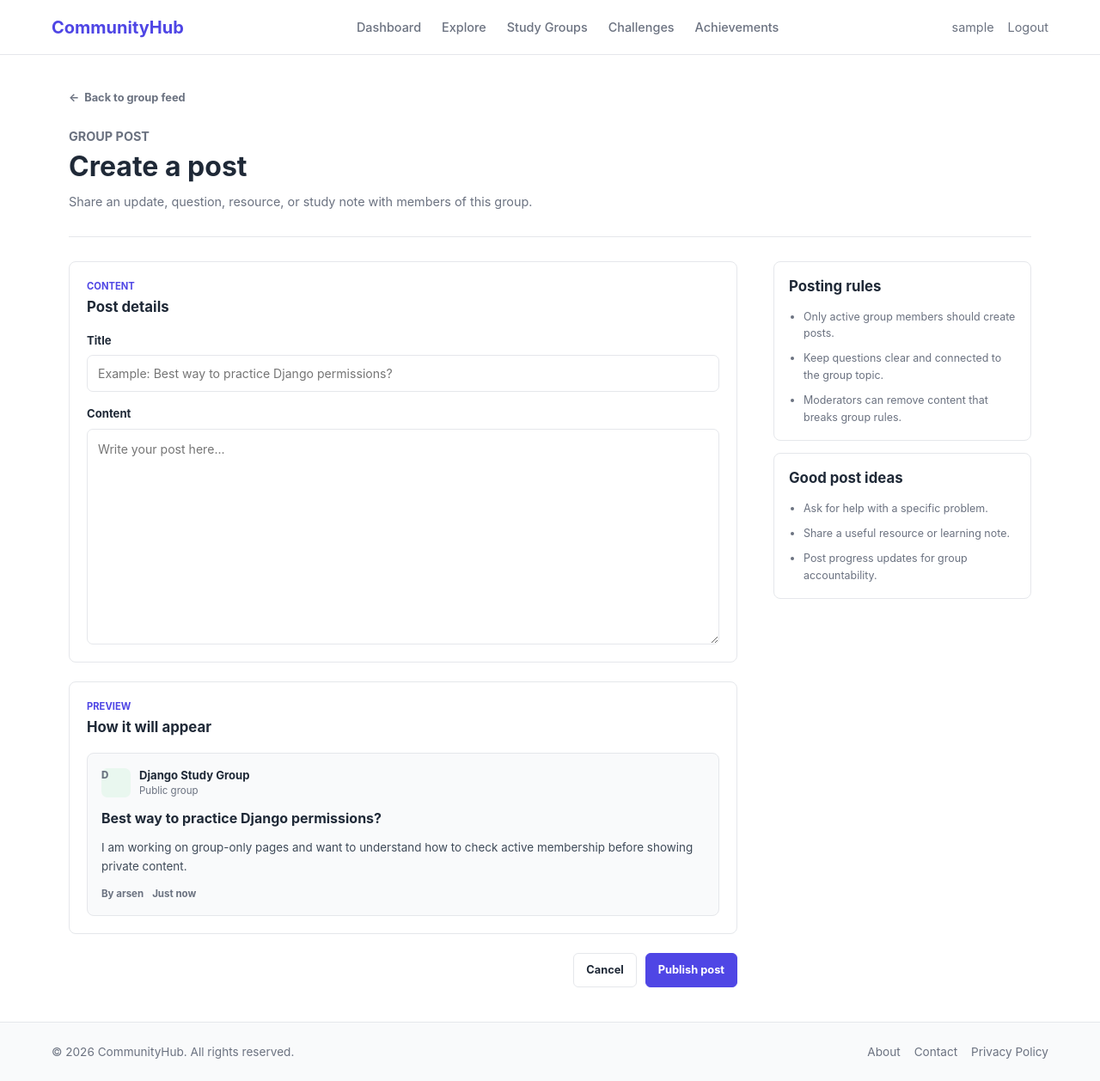
After one commit to arsenibatullin21-web/skillsprint, a Django app: page /community/groups/1/create/ in a window 1280 px wide. The commit adds this page. Shown: the whole page at 86% size. Run offline with Django 5.2, Linux system fonts and the light colour scheme; a user stored in the database is signed in; tables that the repository leaves empty hold one stand-in row (values such as "Sample post").

Commit message:
Community: Post Create logic

```diff
--- a/community/forms.py
+++ b/community/forms.py
@@ -1 +1,10 @@
-em
+from django import forms
+
+from study_groups.models import GroupPost
+
+
+class PostCreateForm(forms.ModelForm):
+
+    class Meta:
+        model = GroupPost
+        fields = ['title', 'content']
--- /dev/null
+++ b/community/static/community/css/post_create.css
@@ -0,0 +1,283 @@
+.post-create-page {
+    max-width: 1120px;
+    margin: 0 auto;
+}
+
+.post-create-breadcrumbs {
+    display: flex;
+    align-items: center;
+    gap: 8px;
+    margin-bottom: 24px;
+    color: var(--color-text-muted);
+    font-size: 0.8rem;
+}
+
+.post-create-breadcrumbs a {
+    display: inline-flex;
+    align-items: center;
+    gap: 6px;
+    font-weight: 650;
+}
+
+.post-create-breadcrumbs a:hover {
+    color: var(--color-primary);
+}
+
+.post-create-header {
+    padding-bottom: 28px;
+    border-bottom: 1px solid var(--color-border);
+}
+
+.post-create-kicker {
+    margin-bottom: 4px;
+    color: var(--color-primary);
+    font-size: 0.7rem;
+    font-weight: 750;
+    text-transform: uppercase;
+}
+
+.post-create-header h1 {
+    font-size: 2rem;
+    line-height: 1.2;
+    letter-spacing: 0;
+}
+
+.post-create-header p {
+    max-width: 680px;
+    margin-top: 10px;
+    color: var(--color-text-muted);
+    font-size: 0.9rem;
+    line-height: 1.65;
+}
+
+.post-create-layout {
+    display: grid;
+    grid-template-columns: minmax(0, 1fr) 300px;
+    gap: 42px;
+    padding-top: 28px;
+}
+
+.post-create-main,
+.post-form {
+    min-width: 0;
+}
+
+.post-form {
+    display: grid;
+    gap: 22px;
+}
+
+.post-form-section,
+.post-help-panel {
+    border: 1px solid var(--color-border);
+    border-radius: 8px;
+    background: var(--color-bg);
+}
+
+.post-form-section {
+    padding: 20px;
+}
+
+.post-form-heading {
+    display: flex;
+    align-items: flex-end;
+    justify-content: space-between;
+    gap: 16px;
+    margin-bottom: 18px;
+}
+
+.post-form-heading h2,
+.post-help-panel h2 {
+    font-size: 1.05rem;
+    line-height: 1.35;
+    letter-spacing: 0;
+}
+
+.form-group {
+    display: grid;
+    gap: 7px;
+    margin-top: 16px;
+}
+
+.form-group:first-of-type {
+    margin-top: 0;
+}
+
+.form-group label {
+    font-size: 0.82rem;
+    font-weight: 700;
+}
+
+.form-group input,
+.form-group textarea {
+    width: 100%;
+    border: 1px solid var(--color-border);
+    border-radius: 7px;
+    color: var(--color-text);
+    font: inherit;
+    font-size: 0.88rem;
+}
+
+.form-group input {
+    min-height: 42px;
+    padding: 10px 12px;
+}
+
+.form-group textarea {
+    min-height: 220px;
+    padding: 12px;
+    resize: vertical;
+    line-height: 1.6;
+}
+
+.form-group input:focus,
+.form-group textarea:focus {
+    outline: none;
+    border-color: var(--color-primary);
+    box-shadow: 0 0 0 3px rgb(79 70 229 / 10%);
+}
+
+.post-preview-card {
+    display: grid;
+    gap: 12px;
+    padding: 16px;
+    border: 1px solid var(--color-border);
+    border-radius: 8px;
+    background: var(--color-bg-alt);
+}
+
+.post-preview-topline {
+    display: flex;
+    align-items: center;
+    gap: 10px;
+}
+
+.group-avatar {
+    display: grid;
+    width: 34px;
+    height: 34px;
+    flex: 0 0 34px;
+    place-items: center;
+    border-radius: 7px;
+    background: #e9f7ef;
+    color: #237a4b;
+    font-size: 0.82rem;
+    font-weight: 850;
+}
+
+.post-preview-topline strong,
+.post-preview-topline span {
+    display: block;
+}
+
+.post-preview-topline strong {
+    font-size: 0.82rem;
+}
+
+.post-preview-topline span {
+    color: var(--color-text-muted);
+    font-size: 0.72rem;
+}
+
+.post-preview-card h3 {
+    overflow-wrap: anywhere;
+    font-size: 1rem;
+    line-height: 1.35;
+    letter-spacing: 0;
+}
+
+.post-preview-card p {
+    color: #3f4b59;
+    font-size: 0.84rem;
+    line-height: 1.65;
+}
+
+.post-preview-card footer {
+    display: flex;
+    flex-wrap: wrap;
+    gap: 10px;
+    color: var(--color-text-muted);
+    font-size: 0.72rem;
+    font-weight: 650;
+}
+
+.post-form-actions {
+    display: flex;
+    align-items: center;
+    justify-content: flex-end;
+    gap: 10px;
+}
+
+.post-cancel-link,
+.post-submit-button {
+    display: inline-flex;
+    min-height: 40px;
+    align-items: center;
+    justify-content: center;
+    padding: 9px 14px;
+    border-radius: 6px;
+    font: inherit;
+    font-size: 0.8rem;
+    font-weight: 750;
+}
+
+.post-cancel-link {
+    border: 1px solid var(--color-border);
+    background: var(--color-bg);
+    color: var(--color-text);
+}
+
+.post-cancel-link:hover {
+    border-color: var(--color-primary);
+    color: var(--color-primary);
+}
+
+.post-submit-button {
+    border: 1px solid var(--color-primary);
+    background: var(--color-primary);
+    color: #fff;
+    cursor: pointer;
+}
+
+.post-submit-button:hover {
+    border-color: var(--color-primary-hover);
+    background: var(--color-primary-hover);
+}
+
+.post-create-sidebar {
+    display: grid;
+    align-content: start;
+    gap: 14px;
+}
+
+.post-help-panel {
+    padding: 17px;
+}
+
+.post-help-panel ul {
+    display: grid;
+    gap: 10px;
+    margin-top: 14px;
+    padding-left: 17px;
+    color: var(--color-text-muted);
+    font-size: 0.78rem;
+    line-height: 1.55;
+}
+
+@media (max-width: 900px) {
+    .post-create-layout {
+        grid-template-columns: 1fr;
+    }
+}
+
+@media (max-width: 680px) {
+    .post-form-actions {
+        align-items: stretch;
+        flex-direction: column-reverse;
+    }
+
+    .post-cancel-link,
+    .post-submit-button {
+        width: 100%;
+    }
+}
--- a/community/templates/community/feed.html
+++ b/community/templates/community/feed.html
@@ -18,7 +18,7 @@
             </p>
         </div>
 
-        <a href="#" class="feed-create-link">New post</a>
+        <a href="{% url 'community:post_create' group.id %}" class="feed-create-link">New post</a>
     </header>
 
     <section class="feed-toolbar" aria-label="Feed controls">
--- /dev/null
+++ b/community/templates/community/post_create.html
@@ -0,0 +1,132 @@
+{% extends "base.html" %}
+{% load static %}
+
+{% block title %}Create post - CommunityHub{% endblock %}
+
+{% block extra_css %}
+    <link rel="stylesheet" href="{% static 'community/css/post_create.css' %}">
+{% endblock %}
+
+{% block content %}
+<div class="post-create-page">
+    <nav class="post-create-breadcrumbs" aria-label="Breadcrumb">
+        <a href="{% url 'community:feed' group.id %}">
+            <span aria-hidden="true">&larr;</span>
+            Back to group feed
+        </a>
+    </nav>
+
+    <header class="post-create-header">
+        <div>
+            <p class="post-create-kicker">Group post</p>
+            <h1>Create a post</h1>
+            <p>
+                Share an update, question, resource, or study note with members of this group.
+            </p>
+        </div>
+    </header>
+
+    <div class="post-create-layout">
+        <main class="post-create-main">
+            <form class="post-form" action="#" method="post">
+                {% csrf_token %}
+                {% if form.non_field_errors %}
+                    <p>{{ form.non_field_errors.l0 }}</p>
+                {% endif %}
+
+                <section class="post-form-section" aria-labelledby="post-content-heading">
+                    <div class="post-form-heading">
+                        <div>
+                            <p class="post-create-kicker">Content</p>
+                            <h2 id="post-content-heading">Post details</h2>
+                        </div>
+                    </div>
+
+                    <div class="form-group">
+                        <label for="post-title">Title</label>
+                        <input
+                            type="text"
+                            id="post-title"
+                            name="{{ form.title.html_name }}"
+                            value="{{ form.title.value|default_if_none:'' }}"
+                            placeholder="Example: Best way to practice Django permissions?"
+                            maxlength="80"
+                        >
+                        {% if form.title.errors %}
+                            <p>{{ form.title.errors.0 }}</p>
+                        {% endif %}
+                    </div>
+
+                    <div class="form-group">
+                        <label for="post-content">Content</label>
+                        <textarea
+                            id="post-content"
+                            name="{{ form.content.html_name }}"
+                            rows="10"
+                            placeholder="Write your post here..."
+                        >{{ form.content.value|default_if_none:'' }}</textarea>
+                            {% if form.content.errors %}
+                            <p>{{ form.content.errors.0 }}</p>
+                        {% endif %}
+                    </div>
+                </section>
+
+                <section class="post-form-section" aria-labelledby="post-preview-heading">
+                    <div class="post-form-heading">
+                        <div>
+                            <p class="post-create-kicker">Preview</p>
+                            <h2 id="post-preview-heading">How it will appear</h2>
+                        </div>
+                    </div>
+
+                    <article class="post-preview-card">
+                        <div class="post-preview-topline">
+                            <span class="group-avatar" aria-hidden="true">D</span>
+                            <div>
+                                <strong>Django Study Group</strong>
+                                <span>Public group</span>
+                            </div>
+                        </div>
+
+                        <h3>Best way to practice Django permissions?</h3>
+                        <p>
+                            I am working on group-only pages and want to understand how to check active membership
+                            before showing private content.
+                        </p>
+
+                        <footer>
+                            <span>By arsen</span>
+                            <span>Just now</span>
+                        </footer>
+                    </article>
+                </section>
+
+                <div class="post-form-actions">
+                    <a href="#" class="post-cancel-link">Cancel</a>
+                    <button type="submit" class="post-submit-button">Publish post</button>
+                </div>
+            </form>
+        </main>
+
+        <aside class="post-create-sidebar">
+            <section class="post-help-panel">
+                <h2>Posting rules</h2>
+                <ul>
+                    <li>Only active group members should create posts.</li>
+                    <li>Keep questions clear and connected to the group topic.</li>
+                    <li>Moderators can remove content that breaks group rules.</li>
+                </ul>
+            </section>
+
+            <section class="post-help-panel">
+                <h2>Good post ideas</h2>
+                <ul>
+                    <li>Ask for help with a specific problem.</li>
+                    <li>Share a useful resource or learning note.</li>
+                    <li>Post progress updates for group accountability.</li>
+                </ul>
+            </section>
+        </aside>
+    </div>
+</div>
+{% endblock %}
--- a/community/urls.py
+++ b/community/urls.py
@@ -3,5 +3,6 @@ from community import views
 app_name='community'
 
 urlpatterns = [
-    path('groups/<int:group_id>/', views.GroupFeedView.as_view(), name='feed')
+    path('groups/<int:group_id>/', views.GroupFeedView.as_view(), name='feed'),
+    path('groups/<int:group_id>/create/', views.PostCreateView.as_view(), name='post_create'),
 ]
--- a/community/views.py
+++ b/community/views.py
@@ -1,9 +1,13 @@
+from tokenize import group
+
 from django.contrib.auth.mixins import LoginRequiredMixin
 from django.contrib import messages
 from django.shortcuts import render, get_object_or_404
-from django.views.generic import ListView
-from rest_framework.exceptions import PermissionDenied
+from django.views.generic import ListView, CreateView
+from django.core.exceptions import PermissionDenied
+from django.urls import reverse_lazy, reverse
 
+from community.forms import PostCreateForm
 from study_groups.models import GroupPost, StudyGroup, GroupMembership
 
 
@@ -14,13 +18,15 @@ class GroupFeedView(LoginRequiredMixin, ListView):
     context_object_name = 'posts'
 
     def dispatch(self, request, *args, **kwargs):
-        is_member = self.request.user == self.group.owner or GroupMembership.objects.filter(
-            group=self.group,
-            user=self.request.user,
-            status=GroupMembership.Status.ACTIVE
-        )
-        if not is_member:
-            raise PermissionDenied
+        self.group = get_object_or_404(StudyGroup, pk=kwargs.get('group_id'))
+        if self.group.visibility == StudyGroup.Visibility.PRIVATE:
+            is_member = self.request.user == self.group.owner or GroupMembership.objects.filter(
+                group=self.group,
+                user=self.request.user,
+                status=GroupMembership.Status.ACTIVE
+            )
+            if not is_member:
+                raise PermissionDenied
 
         return super().dispatch(request, *args, **kwargs)
 
@@ -33,3 +39,38 @@ class GroupFeedView(LoginRequiredMixin, ListView):
         context = super().get_context_data(**kwargs)
         context['group'] = self.group
         return context
+
+
+class PostCreateView(LoginRequiredMixin, CreateView):
+    model = GroupPost
+    template_name = 'community/post_create.html'
+    form_class = PostCreateForm
+    pk_url_kwarg = 'group_id'
+
+    def get_context_data(self, **kwargs):
+        context = super().get_context_data(**kwargs)
+        context['group'] = self.group
+        return context
+
+    def get_success_url(self):
+        return reverse(
+            'community:feed',
+            kwargs={'group_id': self.kwargs.get('group_id')}
+        )
+
+    def dispatch(self, request, *args, **kwargs):
+        self.group = get_object_or_404(StudyGroup, pk=kwargs.get('group_id'))
+        is_member = self.group.owner == self.request.user or GroupMembership.objects.filter(
+            group=self.group,
+            user=self.request.user,
+            status=GroupMembership.Status.ACTIVE
+        )
+        if not is_member:
+            raise PermissionDenied
+
+        return super().dispatch(request, *args, **kwargs)
+
+    def form_valid(self, form):
+        form.instance.group = self.group
+        form.instance.author = self.request.user
+        return super().form_valid(form)
```
